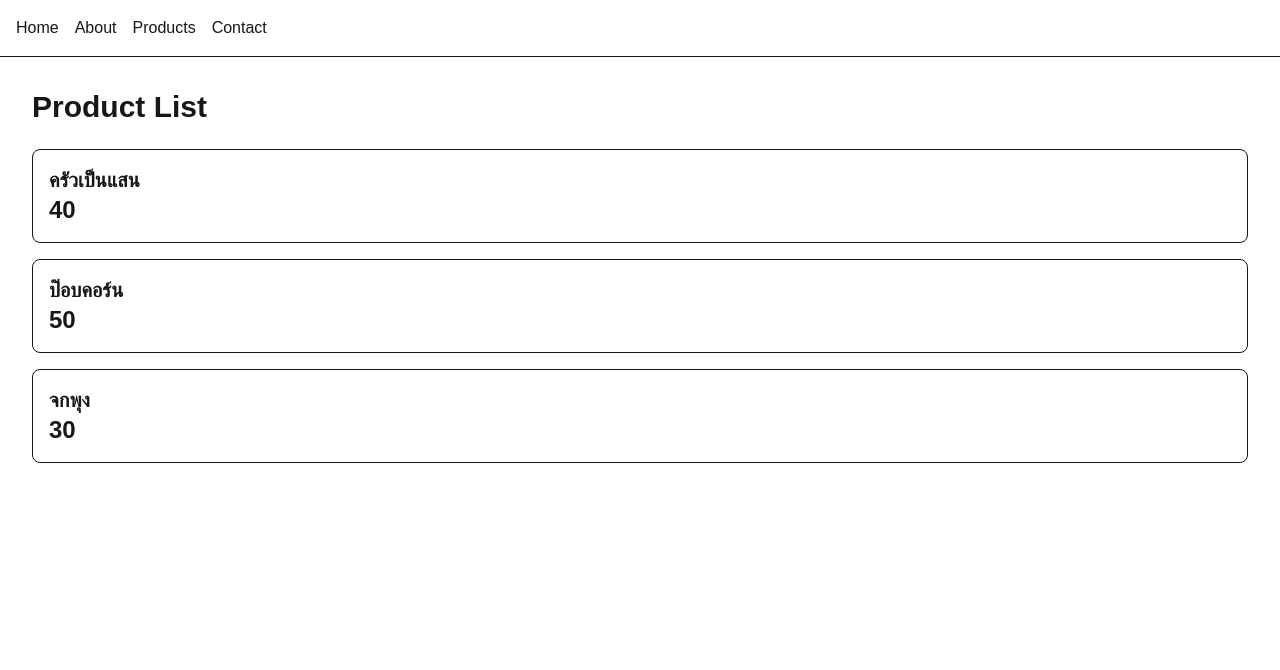
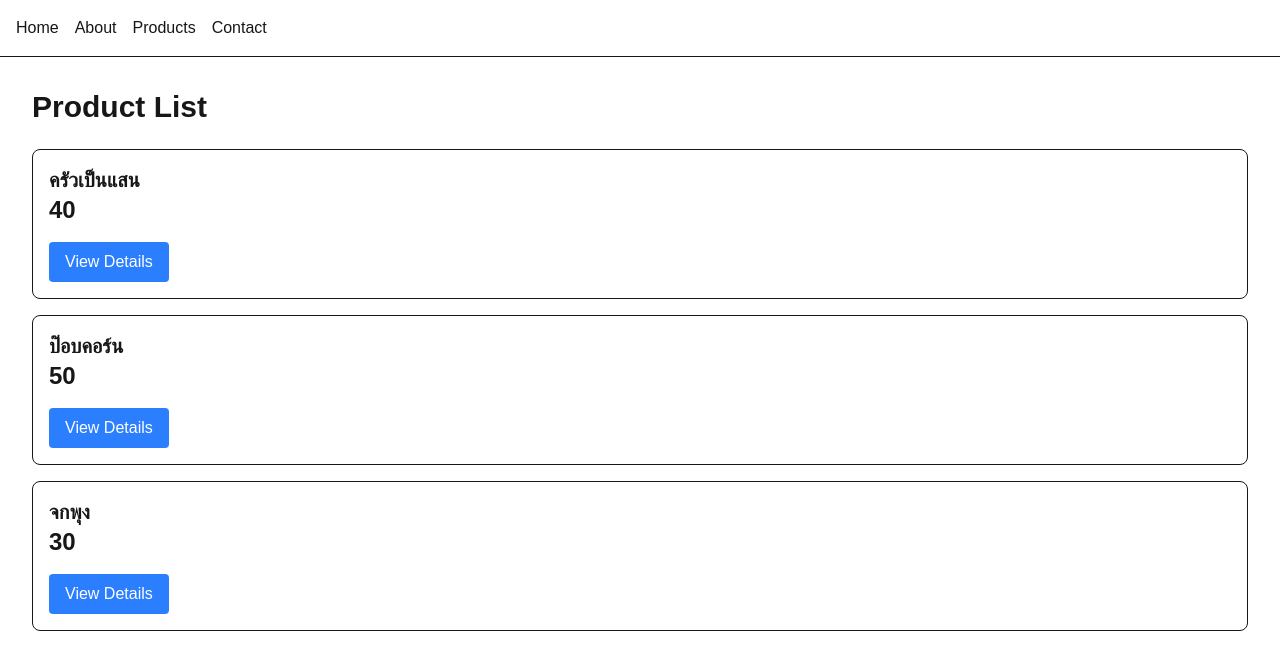
Before and after one commit to k-phuwasuwan/learn-nextJs, a Next.js app: page /products in a window 1280 px wide. Shown: the top 670 px of the page. Built offline with nearby package versions, Linux system fonts and the light colour scheme.

Commit message:
dynamic route

```diff
--- a/app/contact/page.tsx
+++ b/app/contact/page.tsx
@@ -3,7 +3,7 @@ import React from 'react'
 function ContactPage() {
   return (
     <main className="p-8">
-      <h1 className="text-3xl font-bold">Counter Page</h1>
+      <h1 className="text-3xl font-bold">Contact Page</h1>
     </main>
   )
 }
--- /dev/null
+++ b/app/products/[id]/page.tsx
@@ -0,0 +1,21 @@
+import React from 'react'
+
+type ProductDetailPageProps = {
+    params: {
+        id: string
+    }
+}
+
+
+async function ProductDetailPageProps({ params }: ProductDetailPageProps) {
+    const { id } = await params
+  return (
+    <main className="text-3xl font-bold">
+        Product Detail
+        <p className="text-sm mt-4">Product ID: {id}</p>
+    </main>
+
+  )
+}
+
+export default ProductDetailPageProps
--- a/app/products/page.tsx
+++ b/app/products/page.tsx
@@ -1,48 +1,55 @@
-import React from 'react'
-
+import React from "react";
+import Link from "next/link";
 
 type Product = {
   id: number;
   name: string;
   price: number;
-}
+};
 
 async function getProducts(): Promise<Product[]> {
-    return [{
+  return [
+    {
       id: 1,
-        name: 'ครัวเป็นแสน',
-        price: 40
+      name: "ครัวเป็นแสน",
+      price: 40,
     },
     {
       id: 2,
-        name: 'ป๊อบคอร์น',
-        price: 50
+      name: "ป๊อบคอร์น",
+      price: 50,
     },
     {
       id: 3,
-        name: 'จกพุง',
-        price: 30
-    }
-]
+      name: "จกพุง",
+      price: 30,
+    },
+  ];
 }
 
 async function ProductsPage() {
-    const products = await getProducts();
+  const product = await getProducts();
   return (
     <main className="p-8">
       <h1 className="text-3xl font-bold">Product List</h1>
       <div className="mt-6 grid gap-4">
-            { products.map((product) => {
+        {product.map((product) => {
           return (
             <div key={product.id} className="rounded-lg border p-4">
               <h2 className="text-xl font-semibold">{product.name}</h2>
               <p className="text-2xl font-bold">{product.price}</p>
+              <Link
+                href={`/products/${product.id}`}
+                className="mt-4 inline-block bg-blue-500 text-white py-2 px-4 rounded hover:bg-blue-600"
+              >
+                View Details
+              </Link>
             </div>
           );
-            }) }
+        })}
       </div>
     </main>
-  )
+  );
 }
 
-export default ProductsPage
+export default ProductsPage;
```
Lines whose indentation alone changed are shown as unchanged.
